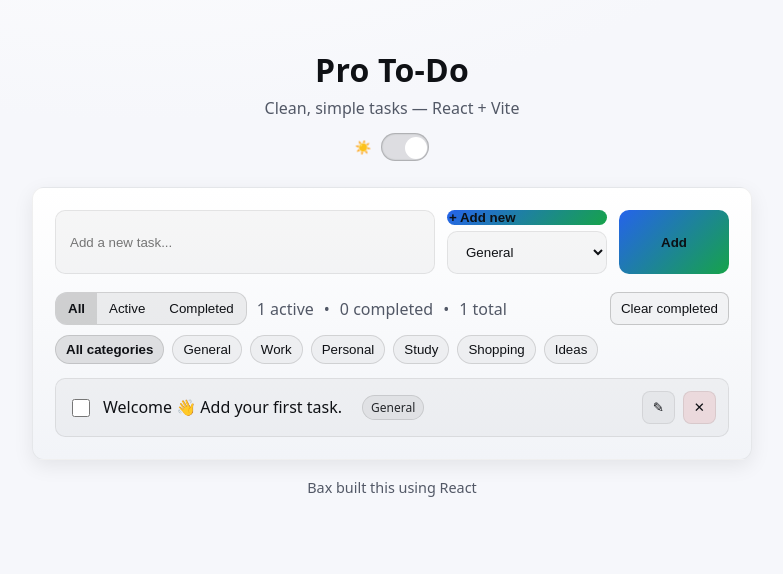
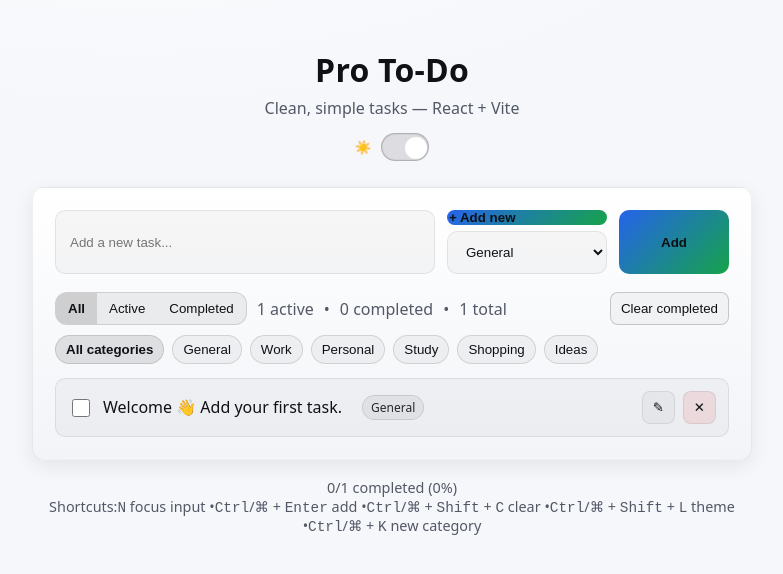
Before and after one commit to bax082024/TodoList-REACT, a React (Vite) app: page / in a window 1280 px wide. Shown: the top 574 px of the page, without its empty margins (248-1031 px from the left). Built offline with nearby package versions, Linux system fonts and the light colour scheme.

Commit message:
updated app.jsx

```diff
--- a/src/App.jsx
+++ b/src/App.jsx
@@ -1,4 +1,4 @@
-import { useEffect, useMemo, useState } from "react";
+import { useEffect, useMemo, useRef, useState } from "react";
 import TodoInput from "./components/TodoInput.jsx";
 import TodoList from "./components/TodoList.jsx";
 import FiltersBar from "./components/FiltersBar.jsx";
@@ -10,7 +10,7 @@ const THEME_KEY = "pro-todo:theme";
 const DEFAULT_CATEGORIES = ["General", "Work", "Personal", "Study", "Shopping", "Ideas"];
 
 export default function App() {
-  // --- theme (persist + system preference fallback)
+  // Theme
   const [theme, setTheme] = useState(() => {
     const saved = localStorage.getItem(THEME_KEY);
     if (saved) return saved;
@@ -22,7 +22,7 @@ export default function App() {
     localStorage.setItem(THEME_KEY, theme);
   }, [theme]);
 
-  // --- todos (with migration)
+  // Todos
   const [todos, setTodos] = useState(() => {
     try {
       const raw = localStorage.getItem(TODOS_KEY);
@@ -33,7 +33,7 @@ export default function App() {
     ];
   });
 
-  // --- categories
+  // Categories
   const [categories, setCategories] = useState(() => {
     try {
       const raw = localStorage.getItem(CATS_KEY);
@@ -45,11 +45,11 @@ export default function App() {
     return DEFAULT_CATEGORIES;
   });
 
-  // filters
+  // Filters
   const [statusFilter, setStatusFilter] = useState("All");
   const [categoryFilter, setCategoryFilter] = useState("All");
 
-  // persist
+  // Persist
   useEffect(() => { localStorage.setItem(TODOS_KEY, JSON.stringify(todos)); }, [todos]);
   useEffect(() => { localStorage.setItem(CATS_KEY, JSON.stringify(categories)); }, [categories]);
 
@@ -58,7 +58,7 @@ export default function App() {
     if (!text.trim()) return;
     setTodos(prev => [{ id: crypto.randomUUID(), text: text.trim(), completed: false, createdAt: Date.now(), category: category || "General" }, ...prev]);
   };
-  const toggleTodo = id => setTodos(prev => prev.map(t => t.id === id ? { ...t, completed: !t.completed } : t));
+  const toggleTodo = id => setTodos(prev => prev.map(t => (t.id === id ? { ...t, completed: !t.completed } : t)));
   const deleteTodo = id => setTodos(prev => prev.filter(t => t.id !== id));
   const editTodo = (id, newText) => {
     const text = newText.trim();
@@ -76,13 +76,12 @@ export default function App() {
     setCategoryFilter(titled);
   };
 
-  // derived
+  // Derived
   const stats = useMemo(() => {
     const total = todos.length;
     const active = todos.filter(t => !t.completed).length;
     return { total, active, completed: total - active };
   }, [todos]);
-
   const visibleTodos = useMemo(() => {
     let list = [...todos];
     if (statusFilter === "Active") list = list.filter(t => !t.completed);
@@ -91,32 +90,93 @@ export default function App() {
     return list;
   }, [todos, statusFilter, categoryFilter]);
 
+  // ----- Keyboard Shortcuts -----
+  const inputRef = useRef(null);
+  useEffect(() => {
+    function onKey(e) {
+      const key = e.key.toLowerCase();
+
+      // N = focus input (when not typing in another input/textarea)
+      const typingInField = ["input", "textarea"].includes(e.target.tagName.toLowerCase());
+      if (!typingInField && key === "n" && !e.ctrlKey && !e.metaKey && !e.altKey) {
+        e.preventDefault();
+        inputRef.current?.focus();
+      }
+
+      // Ctrl/⌘ + Shift + C = clear completed
+      if ((e.ctrlKey || e.metaKey) && e.shiftKey && key === "c") {
+        e.preventDefault();
+        clearCompleted();
+      }
+
+      // Ctrl/⌘ + Shift + L = toggle theme
+      if ((e.ctrlKey || e.metaKey) && e.shiftKey && key === "l") {
+        e.preventDefault();
+        setTheme(prev => (prev === "dark" ? "light" : "dark"));
+      }
+
+      // Ctrl/⌘ + K = add category
+      if ((e.ctrlKey || e.metaKey) && !e.shiftKey && key === "k") {
+        e.preventDefault();
+        const name = prompt("New category name:");
+        if (name) addCategory(name);
+      }
+    }
+    window.addEventListener("keydown", onKey);
+    return () => window.removeEventListener("keydown", onKey);
+  }, [clearCompleted, setTheme, addCategory]);
+
   return (
     <div className="app">
       <header className="app__header">
         <h1>Pro To-Do</h1>
         <p className="subtitle">Clean, simple tasks — React + Vite</p>
         <div className="header-controls">
-          <ThemeToggle
-            theme={theme}
-            onToggle={() => setTheme(prev => (prev === "dark" ? "light" : "dark"))}
-          />
+          <ThemeToggle theme={theme} onToggle={() => setTheme(t => (t === "dark" ? "light" : "dark"))} />
         </div>
       </header>
 
       <main>
-        <TodoInput onAdd={addTodo} categories={categories} onAddCategory={addCategory} />
+        <TodoInput
+          ref={inputRef}
+          onAdd={addTodo}
+          categories={categories}
+          onAddCategory={addCategory}
+        />
+
         <FiltersBar
           categories={categories}
           statusFilter={statusFilter} setStatusFilter={setStatusFilter}
           categoryFilter={categoryFilter} setCategoryFilter={setCategoryFilter}
           stats={stats} onClearCompleted={clearCompleted}
         />
+
         <TodoList todos={visibleTodos} onToggle={toggleTodo} onDelete={deleteTodo} onEdit={editTodo} />
       </main>
 
       <footer className="app__footer">
-        <span>Bax built this using React</span>
+        <div className="footer__row">
+          {/* Progress */}
+          <div className="progress" title="Completion rate">
+            <div
+              className="progress__bar"
+              style={{ width: `${stats.total ? Math.round((stats.completed / stats.total) * 100) : 0}%` }}
+            />
+          </div>
+          <span className="progress__label">
+            {stats.completed}/{stats.total} completed
+            {stats.total ? ` (${Math.round((stats.completed / stats.total) * 100)}%)` : ""}
+          </span>
+        </div>
+
+        <div className="shortcuts">
+          <span>Shortcuts:</span>
+          <kbd>N</kbd> focus input <span>•</span>
+          <kbd>Ctrl</kbd>/<kbd>⌘</kbd> + <kbd>Enter</kbd> add <span>•</span>
+          <kbd>Ctrl</kbd>/<kbd>⌘</kbd> + <kbd>Shift</kbd> + <kbd>C</kbd> clear <span>•</span>
+          <kbd>Ctrl</kbd>/<kbd>⌘</kbd> + <kbd>Shift</kbd> + <kbd>L</kbd> theme <span>•</span>
+          <kbd>Ctrl</kbd>/<kbd>⌘</kbd> + <kbd>K</kbd> new category
+        </div>
       </footer>
     </div>
   );
```
